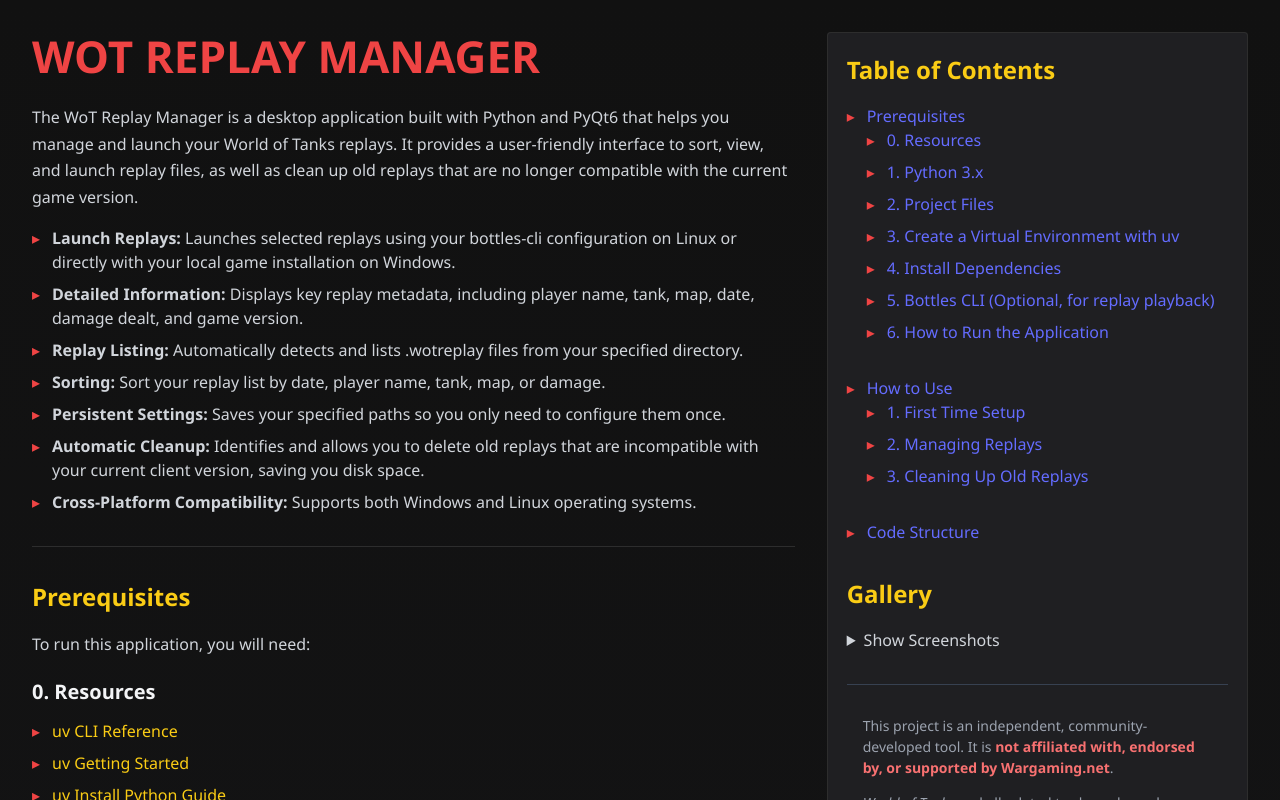
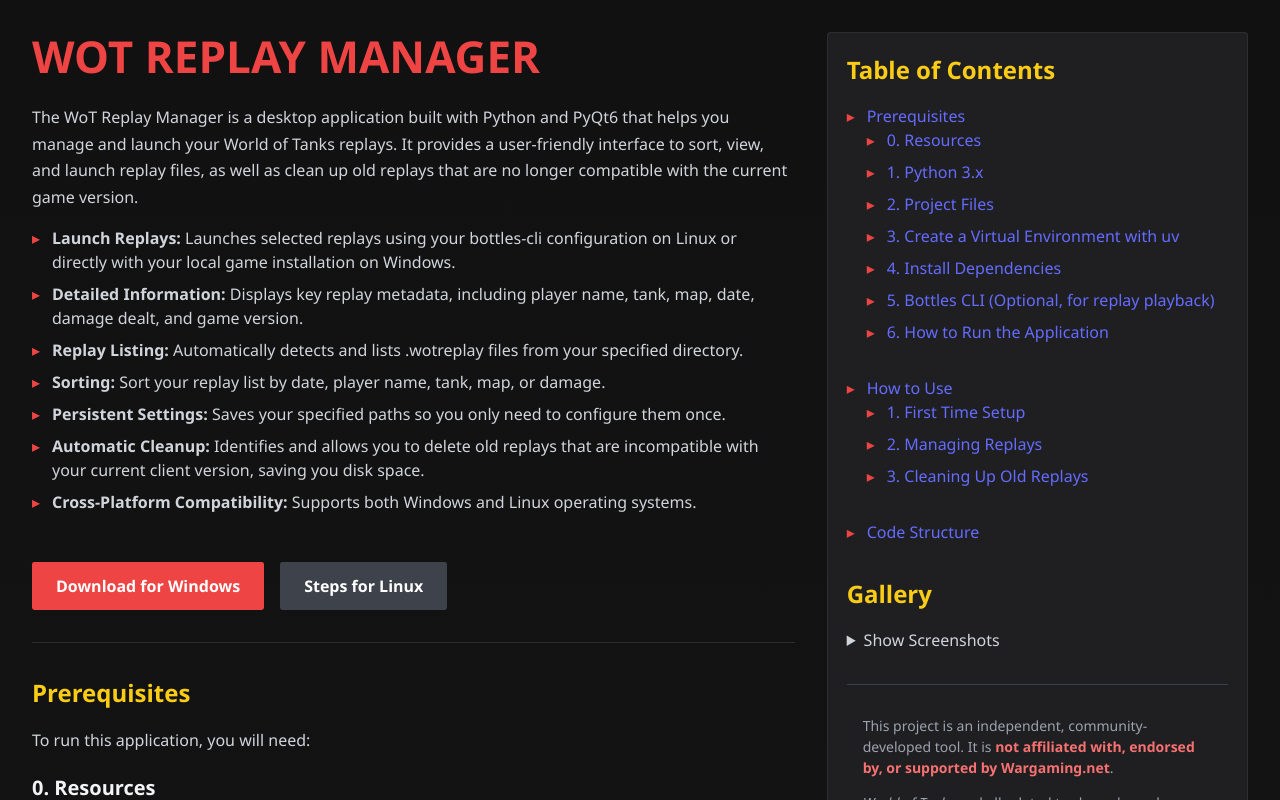
Before and after one commit to vorlie/WoT-Replay-Manager-Website, a React (Vite) app: page / in a window 1280 px wide. Shown: the top 800 px of the page. Built offline with nearby package versions, Linux system fonts and the light colour scheme.

Commit message:
Add download buttons

```diff
--- a/src/App.css
+++ b/src/App.css
@@ -201,6 +201,45 @@
   color: #f87171; /* red accent */
 }
 
+.button-group {
+  display: flex;
+  gap: 1rem;
+  flex-wrap: wrap;
+  margin-top: 1rem;
+}
+
+.download-button{
+  display: inline-block;
+  background-color: #ef4444; /* Wargaming red */
+  color: #ffffff;
+  font-weight: 600;
+  padding: 0.75rem 1.5rem;
+  border-radius: 0.15rem;
+  text-decoration: none;
+  transition: background-color 0.2s ease;
+  margin-top: 1rem;
+}
+.download-button:hover {
+  color: #ffffff;
+  background-color: #dc2626; /* darker red on hover */
+}
+
+.secondary-button {
+  display: inline-block;
+  background-color: #3e424b; /* gray-500 */
+  color: #ffffff;
+  font-weight: 600;
+  padding: 0.75rem 1.5rem;
+  border-radius: 0.15rem;
+  text-decoration: none;
+  transition: background-color 0.2s ease;
+  margin-top: 1rem;
+}
+.secondary-button:hover {
+  color: #ffffff;
+  background-color: #22272c; /* darker gray on hover */
+}
+
 .code {
   font-family: ui-monospace, SFMono-Regular, Menlo, Monaco, Consolas, "Liberation Mono", "Courier New", monospace;
   background: #27272a; /* zinc-800 */
--- a/src/App.tsx
+++ b/src/App.tsx
@@ -63,7 +63,21 @@
                 Windows and Linux operating systems.
               </li>
             </ul>
-
+            <div className="button-group">
+              <a
+                href="https://github.com/vorlie/WoT-Replay-Manager/releases/download/1.0/WoT_Replay_Manager-Win64.zip"
+                download
+                className="download-button"
+              >
+                Download for Windows
+              </a>
+              <a
+                href="#prerequisites"
+                className="download-button secondary-button"
+              >
+                Steps for Linux
+              </a>
+            </div>
             <hr className="divider" />
 
             {/* Prerequisites Section */}
```
